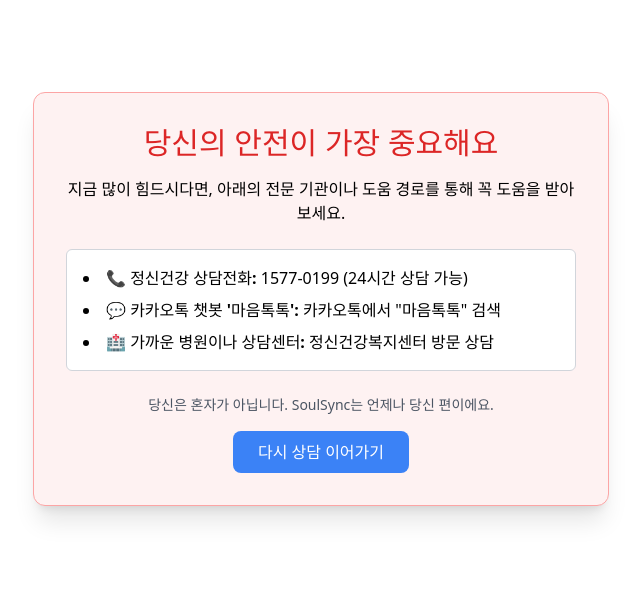
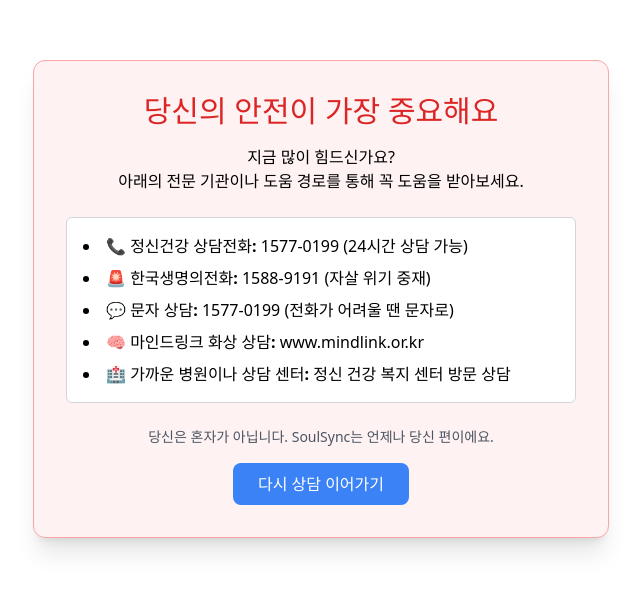
Before and after one commit to yeeunbak/SoulSync, a React (Vite) app in the folder frontend/: page /crisis in a window 1280 px wide. Shown: the part 101-692 px from the top of the page, without its empty margins (319-959 px from the left). Built offline with nearby package versions, Linux system fonts and the light colour scheme.

Commit message:
캐릭터 창 띄우기 성공

```diff
--- a/frontend/src/App.tsx
+++ b/frontend/src/App.tsx
@@ -3,6 +3,7 @@ import Login from './pages/Login';
 import ChatMain from './pages/ChatMain';
 import DiagnosisPick from './pages/DiagnosisPick';
 import CrisisSupport from './pages/CrisisSupport'; // ✅ 위기지원 페이지 import 추가
+import CharacterPick from './pages/CharacterPick';
 import PSS from './pages/PSS';
 import PHQ9 from './pages/PHQ9';
 import GAD7 from './pages/GAD7';
@@ -22,6 +23,7 @@ function App() {
         <Route path="/gad7" element={<GAD7 />} />
         <Route path="/mkpq16" element={<MKPQ16 />} />
         <Route path="/chatlog" element={<ChatLog />} />
+        <Route path="/pick" element={<CharacterPick />} />
 
       </Routes>
     </BrowserRouter>
--- a/frontend/src/components/ChatSidebar.tsx
+++ b/frontend/src/components/ChatSidebar.tsx
@@ -1,3 +1,4 @@
+//ChatSidebar.tsx
 import { useNavigate } from "react-router-dom";
 
 
@@ -17,7 +18,7 @@ const ChatSidebar = ({ onSelectChat, onClose }: ChatSidebarProps) => {
       </div>
             <button
               onClick={() => navigate("/chatlog")}
-              className="w-full text-right hover:underline"
+              className="w-full text-right hover:bg-gray-200 px-2 py-1 rounded-md focus:outline-none focus:ring-0"
             >
                2025 .06 .18
             </button>
--- a/frontend/src/pages/ChatMain.tsx
+++ b/frontend/src/pages/ChatMain.tsx
@@ -45,7 +45,7 @@ const ChatMain = () => {
 
       setEmotionScore(average);
 
-      if (average.depression >= 70 && average.anxiety >= 70 && average.lethargy >= 70) {
+      if (average.depression >= 70 && average.anxiety >= 70 && average.lethargy >= 50) {
         setShowCrisisModal(true);
       }
 
@@ -112,7 +112,7 @@ const ChatMain = () => {
       </button>
 
       {showGauge && (
-        <div style={{ position: 'absolute', bottom: '45%', left: '14%', zIndex: 30 }}>
+        <div style={{ position: 'absolute', bottom: '49%', left: '14.5%', zIndex: 30 }}>
           <GaugeBox
             depression={emotionScore.depression}
             anxiety={emotionScore.anxiety}
--- a/frontend/src/pages/CrisisSupport.tsx
+++ b/frontend/src/pages/CrisisSupport.tsx
@@ -24,7 +24,7 @@ const CrisisSupport = () => {
         </h1>
 
         <p className="text-center text-base mb-6">
-          지금 많이 힘드시다면, 아래의 전문 기관이나 도움 경로를 통해 꼭 도움을 받아보세요.
+          지금 많이 힘드신가요?<br />아래의 전문 기관이나 도움 경로를 통해 꼭 도움을 받아보세요.
         </p>
 
         <div className="bg-white border border-gray-300 rounded-md p-4 mb-6">
@@ -33,10 +33,16 @@ const CrisisSupport = () => {
               <span className="font-semibold">📞 정신건강 상담전화:</span> 1577-0199 (24시간 상담 가능)
             </li>
             <li>
-              <span className="font-semibold">💬 카카오톡 챗봇 '마음톡톡':</span> 카카오톡에서 "마음톡톡" 검색
+              <span className="font-semibold">🚨 한국생명의전화:</span> 1588-9191 (자살 위기 중재)
             </li>
             <li>
-              <span className="font-semibold">🏥 가까운 병원이나 상담센터:</span> 정신건강복지센터 방문 상담
+              <span className="font-semibold">💬 문자 상담:</span> 1577-0199 (전화가 어려울 땐 문자로)
+            </li>
+            <li>
+              <span className="font-semibold">🧠 마인드링크 화상 상담:</span> www.mindlink.or.kr
+            </li>
+            <li>
+              <span className="font-semibold">🏥 가까운 병원이나 상담 센터:</span> 정신 건강 복지 센터 방문 상담
             </li>
           </ul>
         </div>
```
